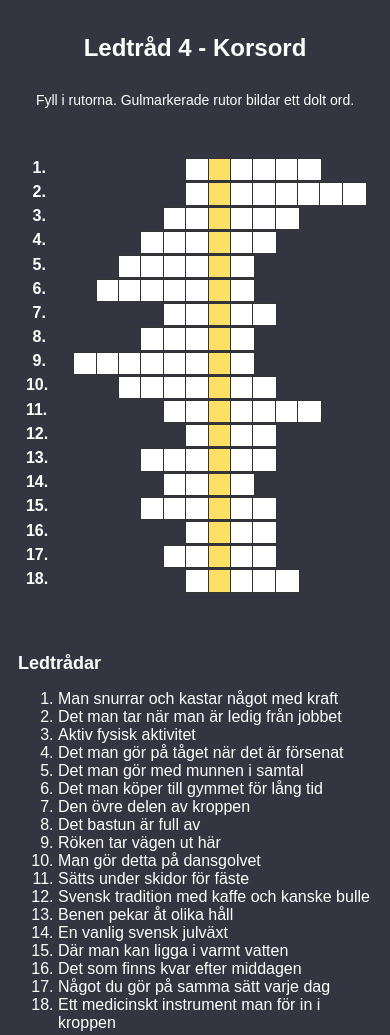
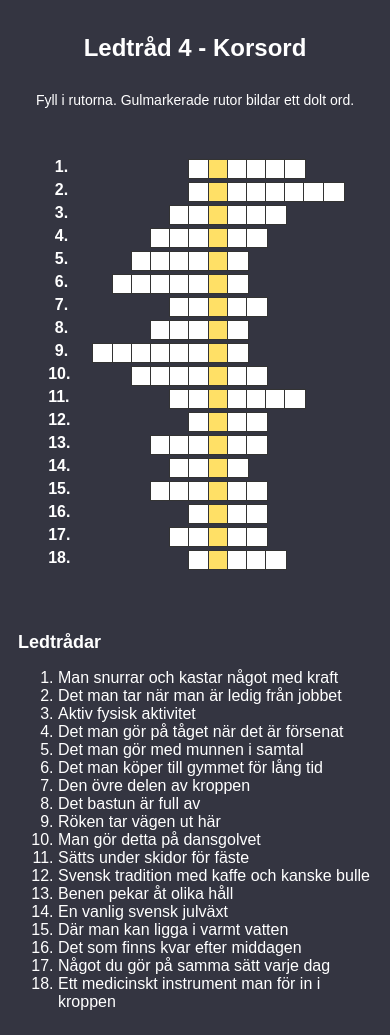
Before and after one commit to stekbring/lag1, a plain HTML site: page ljud4/index.html in a window 390 px wide. Drawn offline with Linux system fonts and the light colour scheme.

Commit message:
Update index.html

```diff
--- a/ljud4/index.html
+++ b/ljud4/index.html
@@ -69,8 +69,8 @@
 
         @media (max-width: 600px) {
         .cell input, .cell {
-            width: 1.2em;
-            height: 1.2em;
+            width: 1em;
+            height: 1em;
             font-size: 1em;
             margin-right: 0.2em;
         }
```
